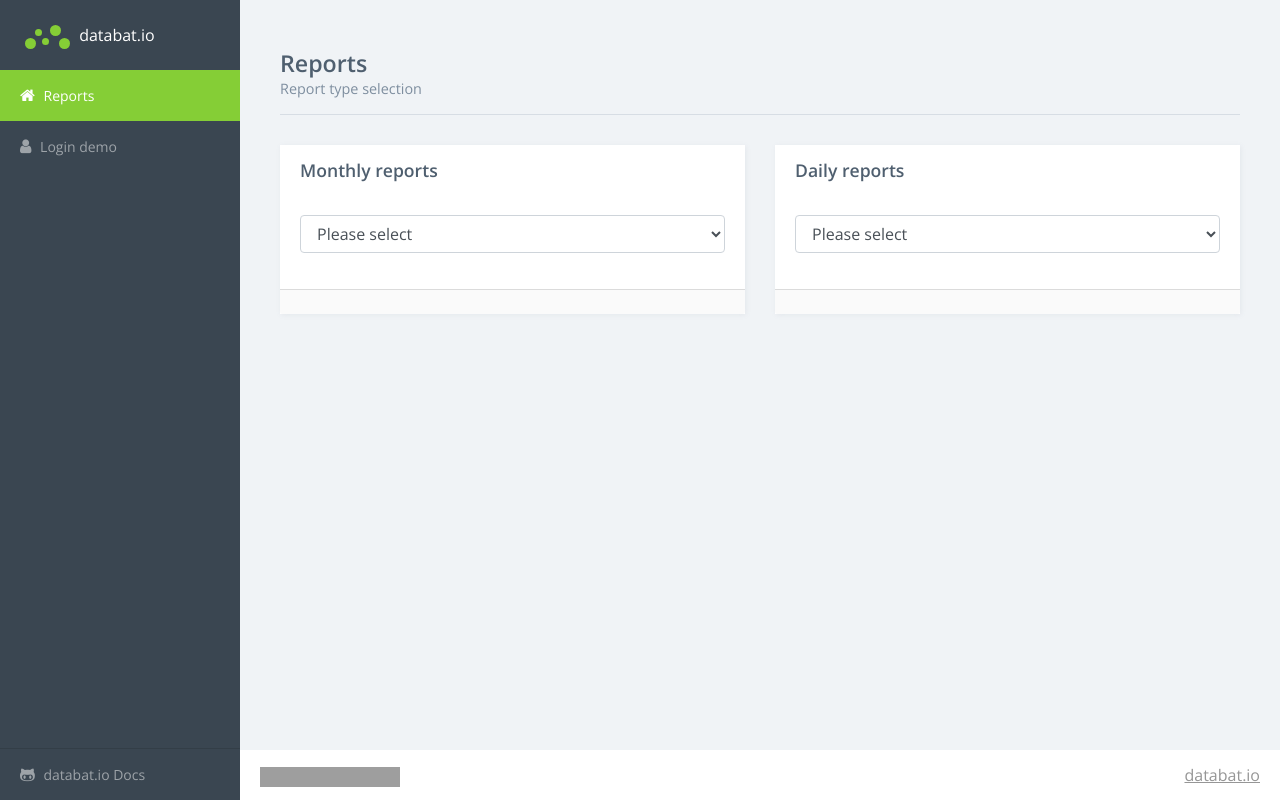
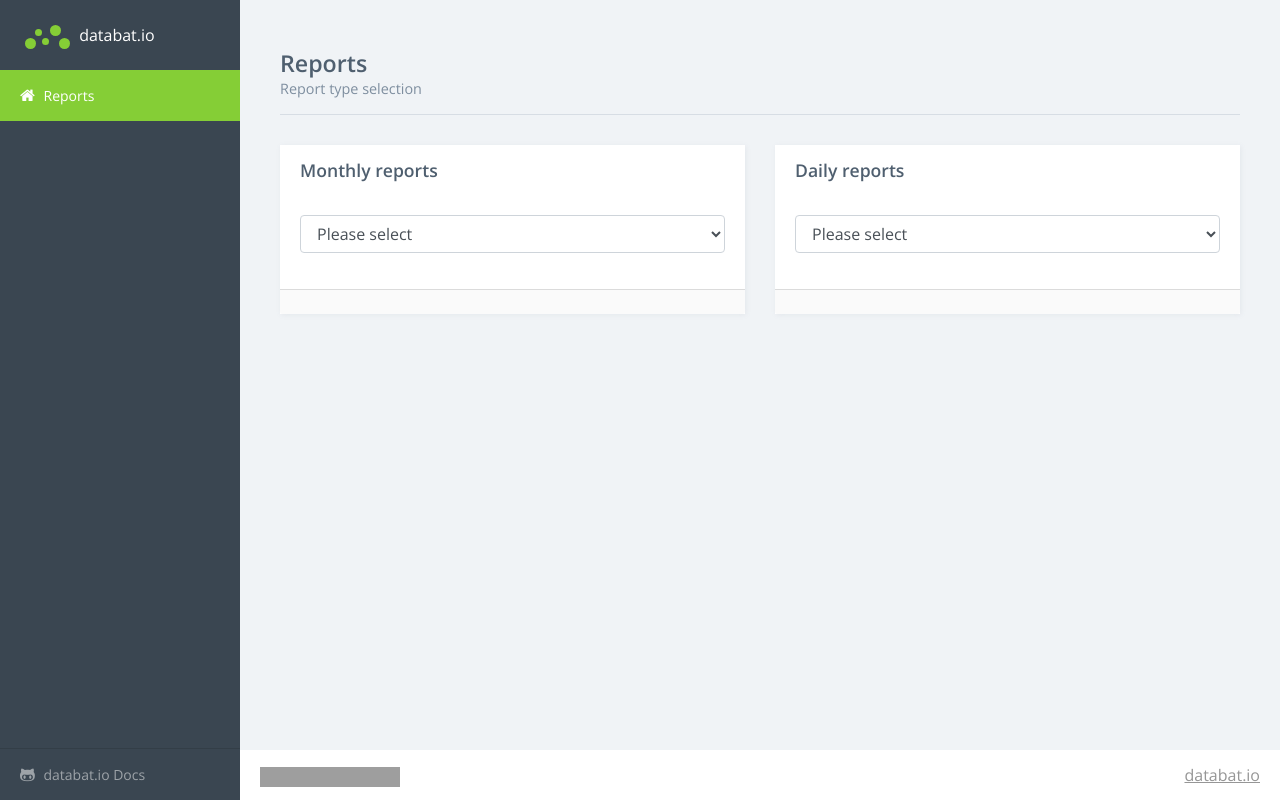
Before and after one commit to databat-io/sonar, a Django app: page /analytics/ in a window 1280 px wide. Run offline with Django 3.2, Linux system fonts and the light colour scheme; data that the repository does not hold is empty; parts of the project's set-up code (start-up, migrations or seed data) failed here and were passed over; some libraries are stand-ins or nearby versions; grey boxes are pictures that could not be loaded.

Commit message:
Remove login demo from sidebar

```diff
--- a/app/analytics/templates/analytics/includes/sidebar.html
+++ b/app/analytics/templates/analytics/includes/sidebar.html
@@ -20,10 +20,6 @@
                     <a href="/">
                         <i class="fa fa-home"></i> Reports </a>
                 </li>
-                <li>
-                    <a href="/analytics/login">
-                        <i class="fa fa-user"></i> Login demo </a>
-                </li>
             </ul>
         </nav>
     </div>
```
